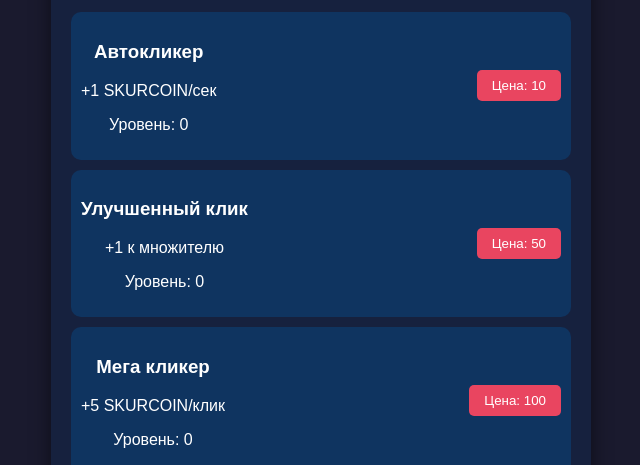
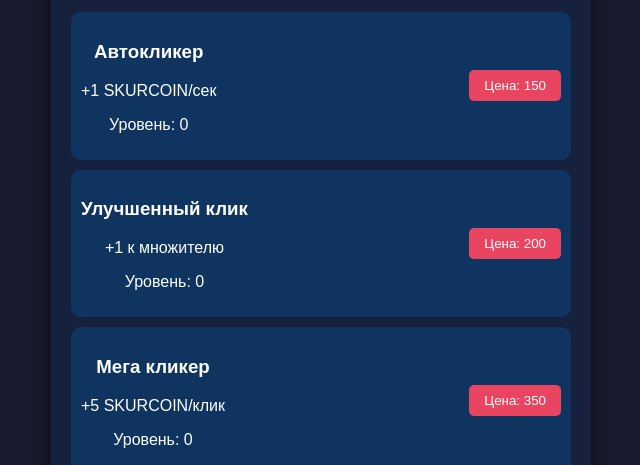
Before and after one commit to pig24562f/svinokombat.github.io, a plain HTML site: page index.html in a window 1280 px wide. Shown: the part 850-1315 px from the top of the page, 319-959 px from the left. Drawn offline with Linux system fonts and the light colour scheme; a script that the page names is missing.

Commit message:
Update index.html

```diff
--- a/index.html
+++ b/index.html
@@ -158,7 +158,7 @@
                     <p>+1 SKURCOIN/сек</p>
                     <p id="autoClickerLevel">Уровень: 0</p>
                 </div>
-                <button id="buyAutoClicker">Цена: 10</button>
+                <button id="buyAutoClicker">Цена: 150</button>
             </div>
             <div class="upgrade">
                 <div>
@@ -166,7 +166,7 @@
                     <p>+1 к множителю</p>
                     <p id="clickMultiplierLevel">Уровень: 0</p>
                 </div>
-                <button id="buyClickMultiplier">Цена: 50</button>
+                <button id="buyClickMultiplier">Цена: 200</button>
             </div>
             <div class="upgrade">
                 <div>
@@ -174,7 +174,7 @@
                     <p>+5 SKURCOIN/клик</p>
                     <p id="megaClickerLevel">Уровень: 0</p>
                 </div>
-                <button id="buyMegaClicker">Цена: 100</button>
+                <button id="buyMegaClicker">Цена: 350</button>
             </div>
         </div>
     </div>
```
